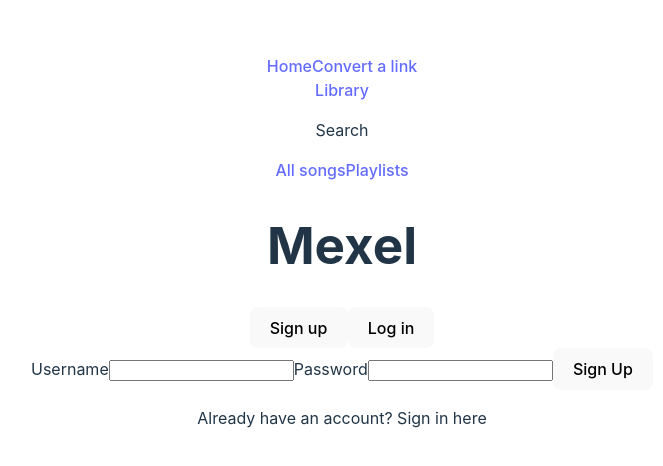
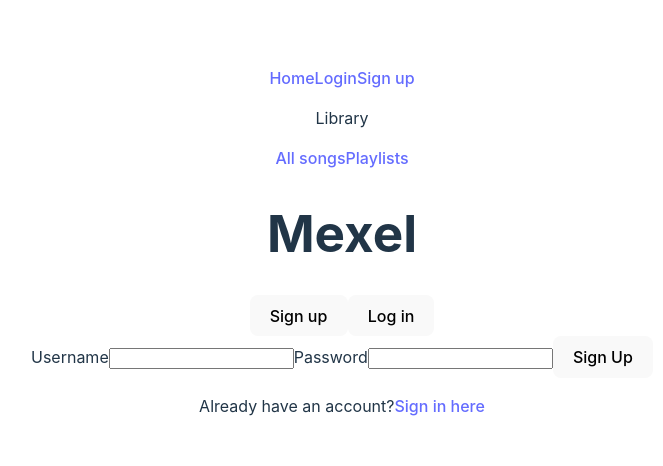
Before and after one commit to tran-christopher/Mexel, a React (Vite) app in the folder client/: page /sign-up in a window 1280 px wide. Shown: the part 150-616 px from the top of the page, without its empty margins (298-961 px from the left). Built offline with nearby package versions, Linux system fonts and the light colour scheme.

Commit message:
All basic functionality/routing complete #3

```diff
--- a/client/src/Components/DisplayPlaylist.tsx
+++ b/client/src/Components/DisplayPlaylist.tsx
@@ -1,18 +1,27 @@
-export type PlaylistSong = {
-  songId: number;
-  playlistId: number;
-};
+import { ListDisplayPlaylist } from './ListDisplayPlaylist';
+import { Song } from './SavedSongs';
 
-type DisplayPlaylistsProps = {
-  songsToDisplayArray: PlaylistSong[];
+export type DisplayPlaylistsProps = {
+  allSongsArray: Song[];
+  handleSource: (url) => void;
 };
 
 export function DisplayPlaylists({
-  songsToDisplayArray,
+  allSongsArray,
+  handleSource,
 }: DisplayPlaylistsProps) {
-  console.log(songsToDisplayArray);
-  const songsToDisplay = songsToDisplayArray.map((song) => {
-    return <li key={song.songId}>hello{song.songId}</li>;
+  console.log(allSongsArray);
+  const songsToDisplay = allSongsArray.map((song) => {
+    return (
+      <li key={song.songId}>
+        <ListDisplayPlaylist
+          title={song.title}
+          onClick={() => {
+            handleSource(song.url);
+          }}
+        />
+      </li>
+    );
   });
   return (
     <div>
--- a/client/src/Components/LeftMenu.tsx
+++ b/client/src/Components/LeftMenu.tsx
@@ -9,10 +9,10 @@ export function LeftMenu({ handleSongs, handlePlaylists }: LeftMenuProps) {
   return (
     <div>
       <Link to="/">Home</Link>
-      <Link to="/">Convert a link</Link>
+      <Link to="/sign-in">Login</Link>
+      <Link to="/sign-up">Sign up</Link>
       <div>
-        <Link to="">Library</Link>
-        <p>Search</p>
+        <p>Library</p>
         <Link onClick={handleSongs} to="/saved-songs">
           All songs
         </Link>
--- /dev/null
+++ b/client/src/Components/ListDisplayPlaylist.tsx
@@ -0,0 +1,15 @@
+type ListDisplayPlaylistProps = {
+  title: string;
+  onClick: () => void;
+};
+
+export function ListDisplayPlaylist({
+  title,
+  onClick,
+}: ListDisplayPlaylistProps) {
+  return (
+    <div>
+      <a onClick={onClick}>{title}</a>
+    </div>
+  );
+}
--- a/client/src/Components/Mexel.tsx
+++ b/client/src/Components/Mexel.tsx
@@ -9,7 +9,7 @@ import { PlaylistInputPage } from './PlaylistInputPage';
 import { MediaPlayer } from './MediaPlayer';
 import { useEffect, useState } from 'react';
 import { UserProvider, VideoData } from './AppContext';
-import { PlaylistSong, DisplayPlaylists } from './DisplayPlaylist';
+import { DisplayPlaylists } from './DisplayPlaylist';
 
 export function Mexel() {
   const navigate = useNavigate();
@@ -19,8 +19,7 @@ export function Mexel() {
   const [allSongs, setAllSongs] = useState<VideoData[]>([]);
   const [allPlaylists, setAllPlaylists] = useState([]);
   const [henry, setHenry] = useState(0);
-  const [displayPlaylist, setDisplayPlaylist] = useState<PlaylistSong[]>([]);
-  const [displaySongs, setDisplaySongs] = useState([]);
+  const [displayPlaylist, setDisplayPlaylist] = useState([]);
 
   useEffect(() => {
     console.log(displayPlaylist), [displayPlaylist];
@@ -261,7 +260,15 @@ export function Mexel() {
           />
           <Route
             path="/display-playlist"
-            element={<DisplayPlaylists songsToDisplayArray={displayPlaylist} />}
+            element={
+              <DisplayPlaylists
+                handleSource={(url) => {
+                  setSource(url);
+                  navigate('/player');
+                }}
+                allSongsArray={displayPlaylist}
+              />
+            }
           />
         </Route>
       </Routes>
--- a/client/src/Components/SavedSongs.tsx
+++ b/client/src/Components/SavedSongs.tsx
@@ -1,14 +1,14 @@
 import { ListSong } from './ListSong';
 import { useUser } from './useUser';
 
-type Song = {
+export type Song = {
   songId: number;
   userId: number;
   title: string;
   url: string;
 };
 
-type SavedSongsProps = {
+export type SavedSongsProps = {
   allSongsArray: Song[];
   handleSource: (url) => void;
   handleSave: (Id) => void;
--- a/client/src/Components/SignInPage.tsx
+++ b/client/src/Components/SignInPage.tsx
@@ -42,7 +42,15 @@ export function SignInPage() {
         <label htmlFor="password">Password</label>
         <input required type="password" name="password" />
         <button type="submit">Sign in</button>
-        <p>Don't have an account? Sign up here</p>
+        <p>
+          Don't have an account?
+          <a
+            onClick={() => {
+              navigate('/sign-up');
+            }}>
+            Sign up here
+          </a>
+        </p>
       </form>
     </div>
   );
--- a/client/src/Components/SignUpPage.tsx
+++ b/client/src/Components/SignUpPage.tsx
@@ -42,7 +42,15 @@ export function SignUpPage() {
         <label htmlFor="password">Password</label>
         <input required type="password" name="password" />
         <button type="submit">Sign Up</button>
-        <p>Already have an account? Sign in here</p>
+        <p>
+          Already have an account?
+          <a
+            onClick={() => {
+              navigate('/sign-in');
+            }}>
+            Sign in here
+          </a>
+        </p>
       </form>
     </div>
   );
```
